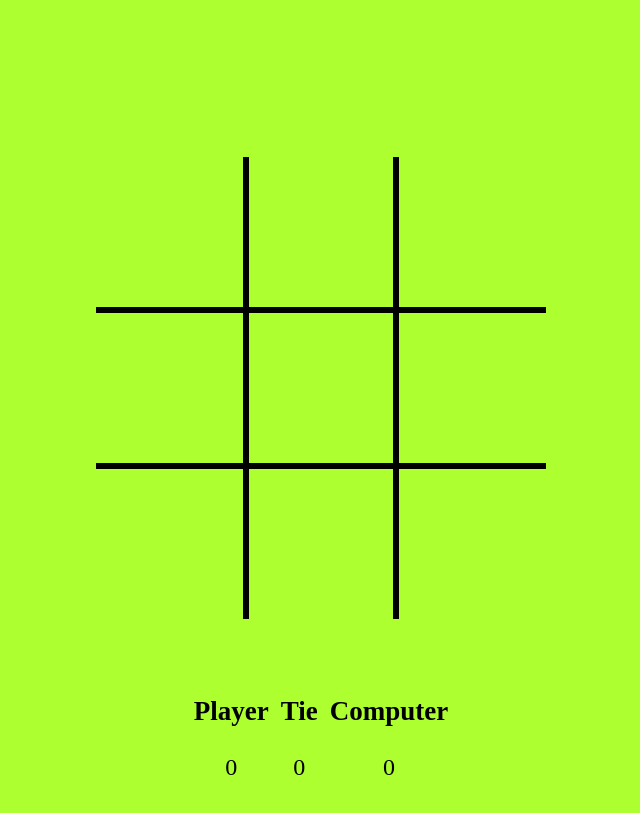
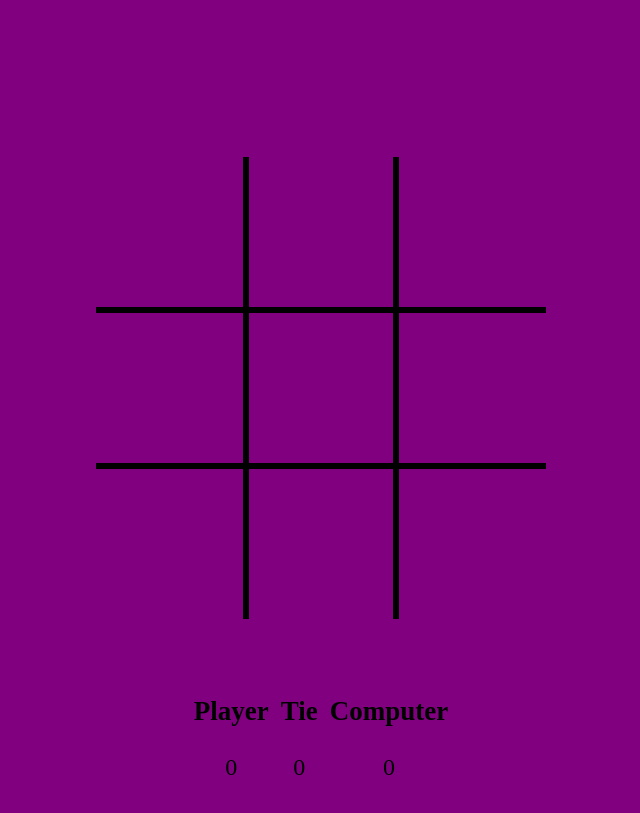
Before and after one commit to Delphias/TICTACTOE, a plain HTML site: page index.html in a window 1280 px wide. Shown: the part 73-886 px from the top of the page, without its empty margins (319-959 px from the left). Drawn offline with Linux system fonts and the light colour scheme.

Commit message:
Modified Background-color to purple

```diff
--- a/styles/style.css
+++ b/styles/style.css
@@ -1,5 +1,5 @@
 body{
-    background-color: greenyellow;
+    background-color: purple;
 }
 
 .game-header{
```
